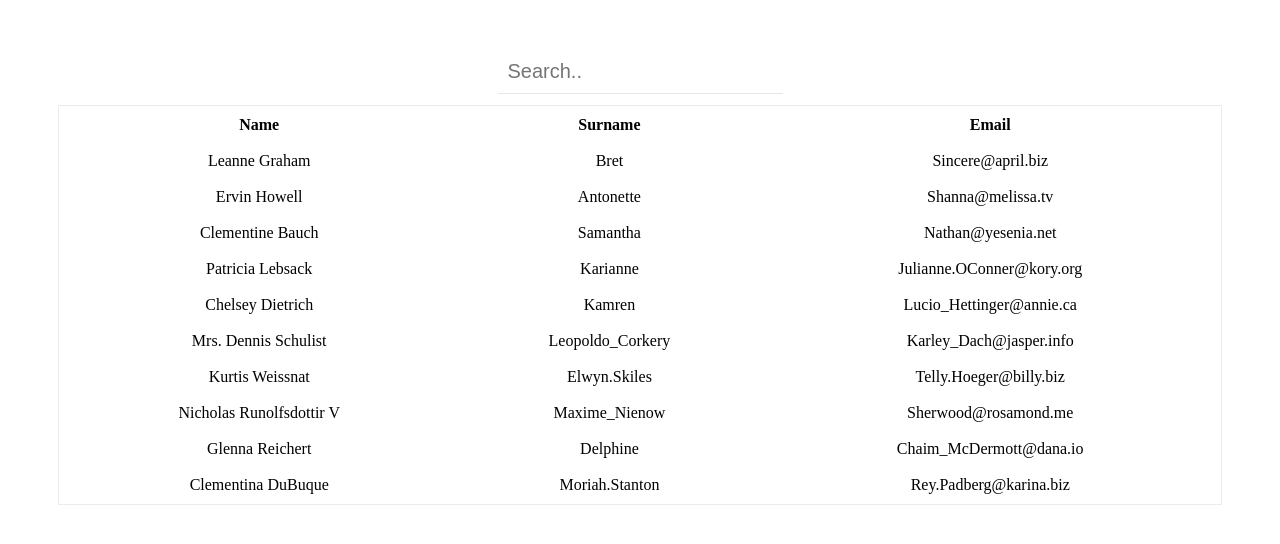
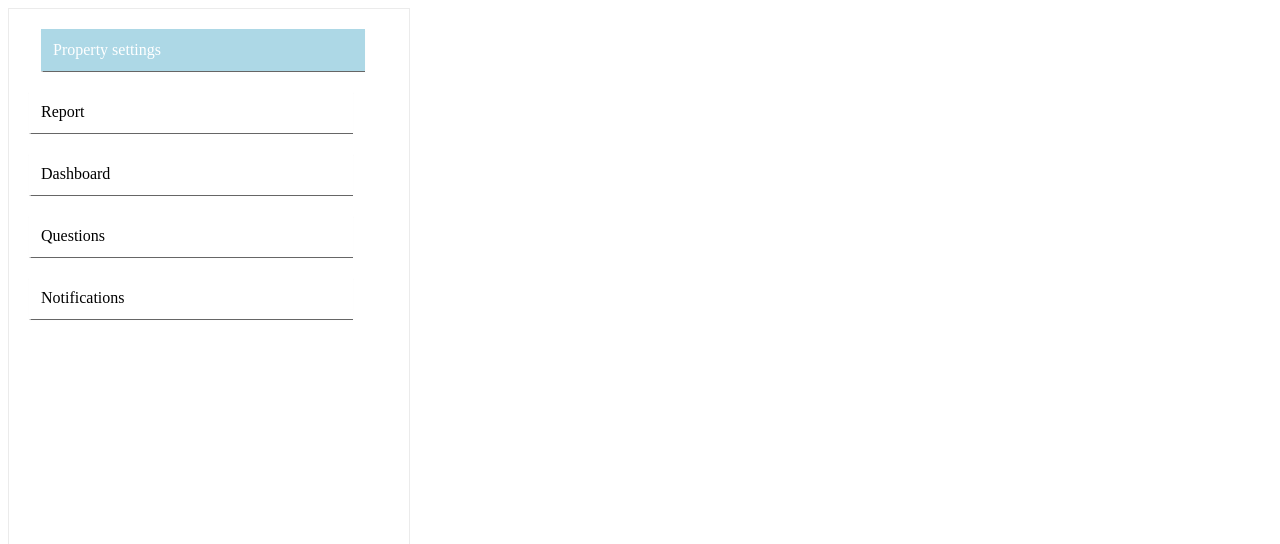
Before and after one commit to sudharsan026/react-components, a React (Vite) app: page / in a window 1280 px wide. Shown: the top 544 px of the page. Built offline with nearby package versions, Linux system fonts and the light colour scheme.

Commit message:
Created a side bar component template

```diff
--- a/src/App.css
+++ b/src/App.css
@@ -1,5 +1,4 @@
 .app {
-  margin: 50px;
   display: flex;
   flex-direction: column;
 }
--- a/src/App.jsx
+++ b/src/App.jsx
@@ -2,24 +2,12 @@ import React, { useState } from "react";
 import "./App.css";
 import { Users } from "./users";
 import Table from "./Table";
+import Sidebar from "./Sidebar";
 
 const App = () => {
-  const [query, setQuery] = useState("");
-  const keys = ["name", "username", "email"];
-  const searchData = (data) => {
-    return data.filter((item) =>
-      keys.some((key) => item[key].toLowerCase().includes(query))
-    );
-  };
   return (
     <div className="app">
-      <input
-        className="search"
-        type="text"
-        placeholder="Search.."
-        onChange={(e) => setQuery(e.target.value)}
-      />
-      <Table data={searchData(Users)} />
+      <Sidebar />
     </div>
   );
 };
--- /dev/null
+++ b/src/Sidebar.css
@@ -0,0 +1,36 @@
+.list-wrapper {
+  list-style: none;
+  display: flex;
+  flex-direction: column;
+  height: 1000px;
+  width: 400px;
+  margin: 0;
+  padding: 20px 0;
+  gap: 20px;
+  border: 1px solid rgb(235, 235, 235);
+}
+
+.default-list-item {
+  width: 300px;
+  list-style: none;
+  margin: 0 20px;
+  box-shadow: 0.2px 0.5px 1px 0 rgba(0, 0, 0, 0.6);
+  padding: 12px;
+  transform: translateX(0);
+  cursor: pointer;
+}
+.default-list-item:hover {
+  background-color: lightblue;
+  color: white;
+}
+
+.active-list-item {
+  transform: translateX(12px);
+  width: 300px;
+  background-color: lightblue;
+  cursor: pointer;
+  margin: 0 20px;
+  box-shadow: 0.2px 0.5px 1px 0 rgba(0, 0, 0, 0.6);
+  padding: 12px;
+  color: white;
+}
--- /dev/null
+++ b/src/Sidebar.jsx
@@ -0,0 +1,16 @@
+import React from "react";
+import "./Sidebar.css";
+
+const Sidebar = () => {
+  return (
+    <ul className="list-wrapper">
+      <li className="active-list-item">Property settings</li>
+      <li className="default-list-item">Report</li>
+      <li className="default-list-item">Dashboard</li>
+      <li className="default-list-item">Questions</li>
+      <li className="default-list-item">Notifications</li>
+    </ul>
+  );
+};
+
+export default Sidebar;
```
